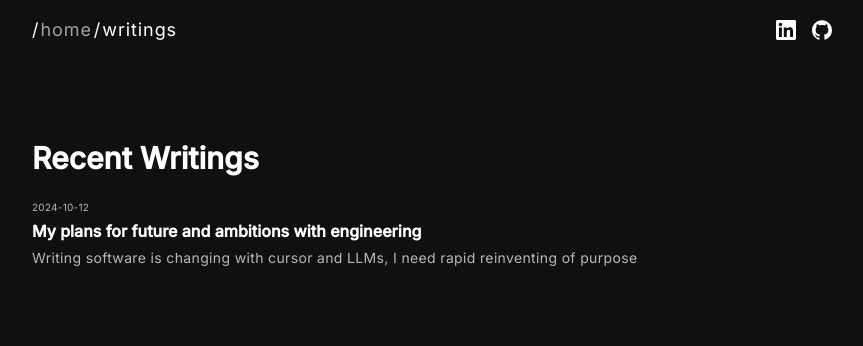
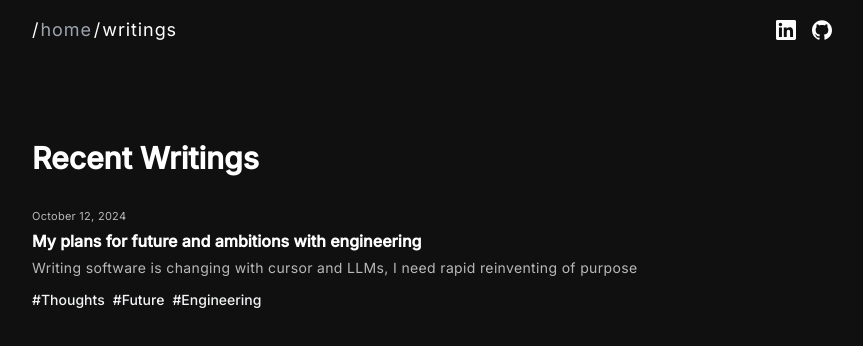
Before and after one commit to Sarthakischauhan/portfolio, a Next.js app: page /blog in a window 1280 px wide. Shown: the top 346 px of the page, without its empty margins (208-1071 px from the left). Built offline with nearby package versions, Linux system fonts and the light colour scheme.

Commit message:
sorting and bug fix done

```diff
--- a/app/blog/page.js
+++ b/app/blog/page.js
@@ -2,7 +2,11 @@ import BlogTile from '../components/BlogTile'; // Import the BlogTile component
 import data from '../../public/data.json'; // Import blog data from data.json
 
 const BlogListing = () => {
-  const BLOG_DATA = data.blogData;
+  // Sort blog data by date in descending order (newest first)
+  const BLOG_DATA = [...data.blogData].sort((a, b) =>
+    new Date(b.date_posted) - new Date(a.date_posted)
+  );
+
   return (
     <div className="max-w-[50rem] mx-auto md:mt-[80px] mt-[30px] flex flex-col p-6 md:p-0 font-inter">
         <div className="text-3xl font-semibold">
--- a/app/components/BlogTile.jsx
+++ b/app/components/BlogTile.jsx
@@ -1,13 +1,25 @@
 import React from "react";
 import Link from "next/link";
+import moment from "moment";
+
 const BlogTile = ({ blog }) => {
     return (
-      <div className="w-full flex flex-col gap-y-1">
-         <h6 className="text-[10px] timeline font-inter tracking-wide">{blog.date_posted}</h6>
+      <div className="w-full flex flex-col gap-y-1 mt-2">
+         <h6 className="text-[11px] timeline font-inter tracking-wide">{moment(blog.date_posted).format("LL")}</h6>
          <Link href={`/blog/${blog.slug}`} className="text-[16px]">
           <h1 className="font-inter font-semibold hover:text-hyperlink cursor-pointer hover:underline transition-color">{blog.title}</h1>
          </Link>
          <p className="font-inter font-regular text-[14px] tracking-wide opacity-70">{blog.desc}</p>
+         <div className="flex gap-2 flex-wrap mt-2">
+           {blog.tags && blog.tags.map((tag, index) => (
+             <span
+               key={index}
+               className="text-sm font-inter font-medium text-gray-100 hover:text-hyperlink transition-colors cursor-pointer"
+             >
+               #{tag}
+             </span>
+           ))}
+         </div>
       </div>
     );
   };
```
